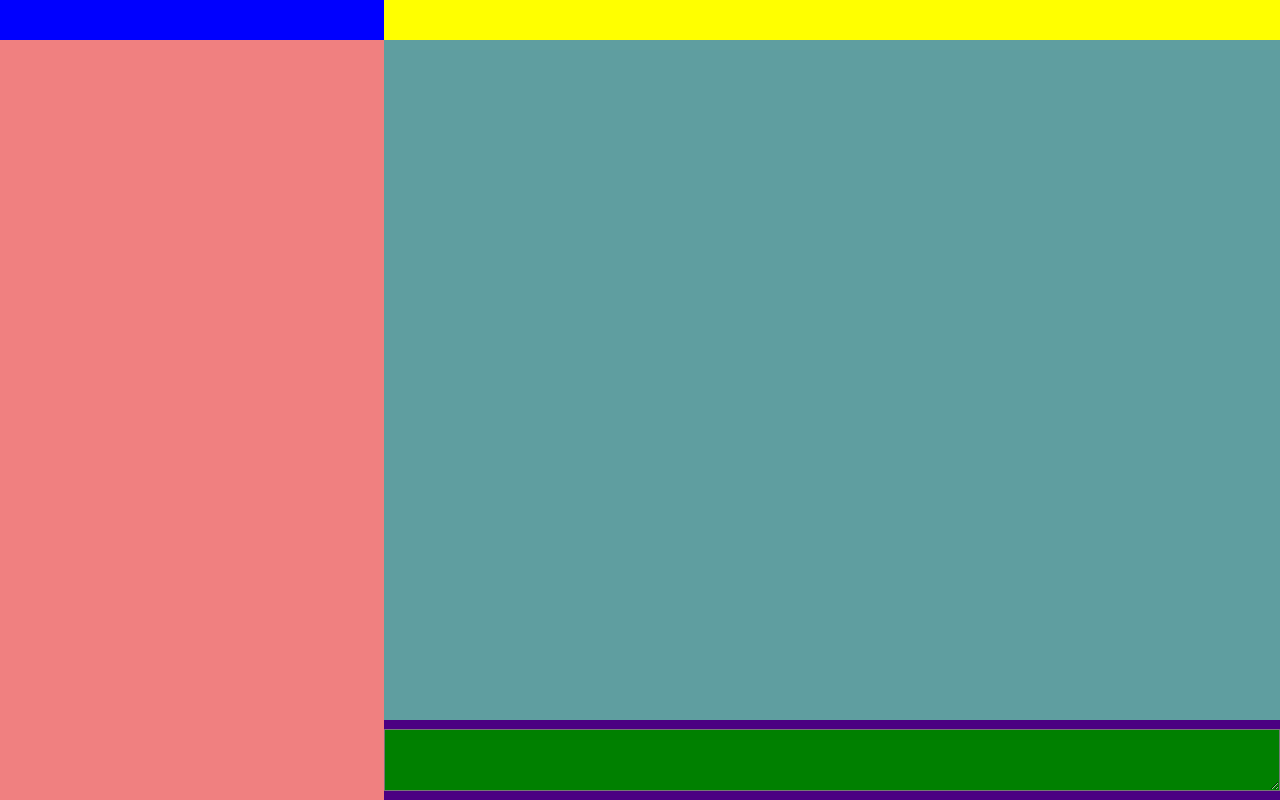
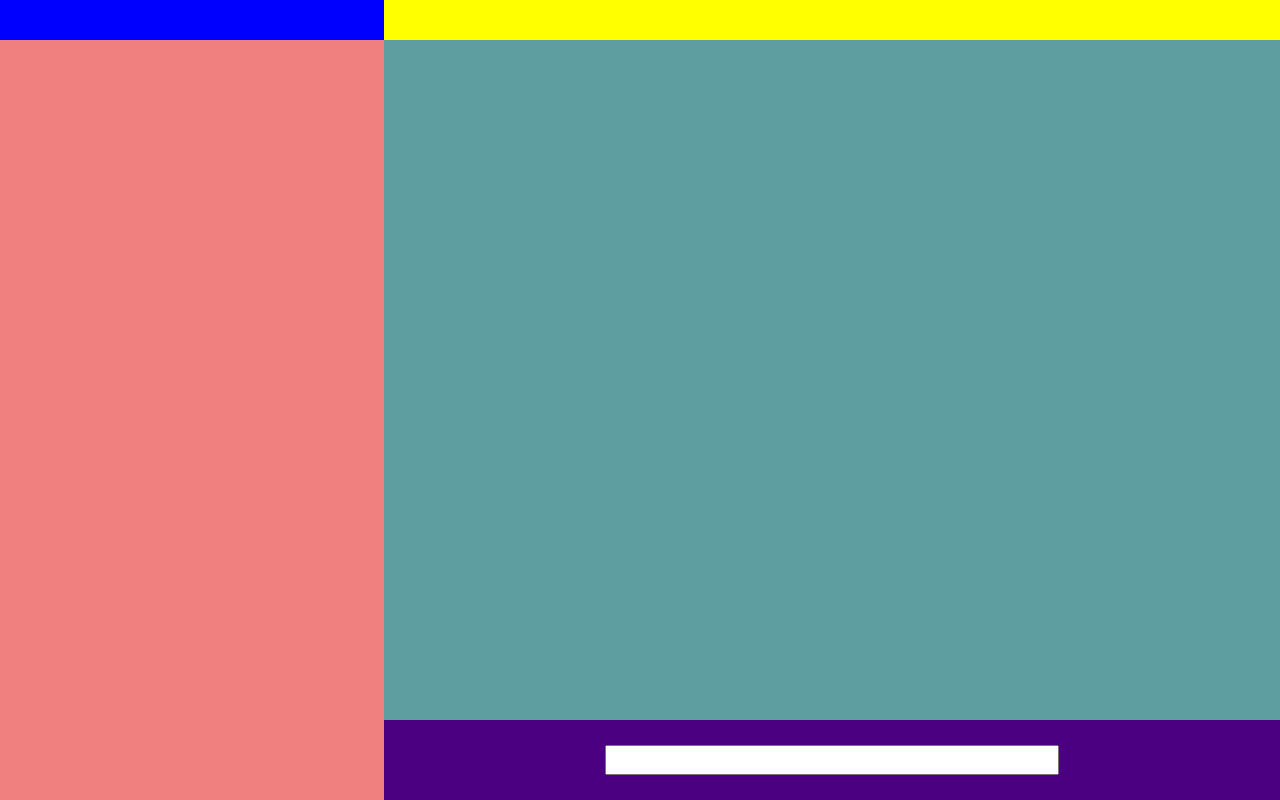
Before and after one commit to rajeshCreate72/messaging-website, a React (Create React App) app in the folder frontEnd-react/: page / in a window 1280 px wide. Built offline with nearby package versions, Linux system fonts and the light colour scheme.

Commit message:
textBox Added

```diff
--- a/frontEnd-react/src/Components/ChatResponseComponent/ChatsResponseStyle.css
+++ b/frontEnd-react/src/Components/ChatResponseComponent/ChatsResponseStyle.css
@@ -21,15 +21,11 @@
     width: 70%;
     height: 10%;
     background-color: indigo;
-
+    overflow: hidden;
 }
 
 .response-text-input {
-    flex: 1;
-    top: 10;
-    bottom: 10;
-    height: 70%;
-    overflow: hidden;
-    position: relative;
-    background-color: green;
+    width: 50%;
+    height: 30%;
+    resize: none;
 }
--- a/frontEnd-react/src/Components/ChatsMainStyle.css
+++ b/frontEnd-react/src/Components/ChatsMainStyle.css
@@ -1,4 +1,5 @@
 .main-chats-container {
     height: 100vh;
     display: flex;
+    overflow: hidden;
 }
```
